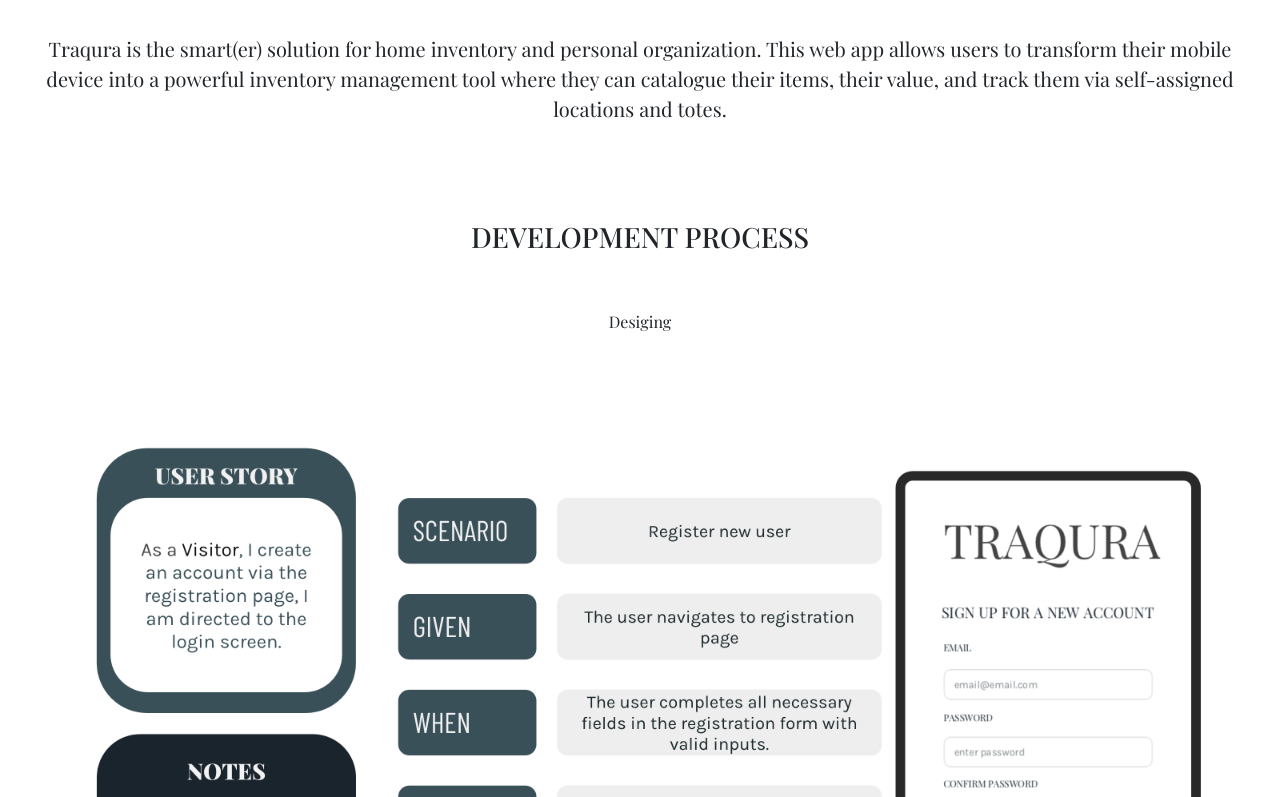
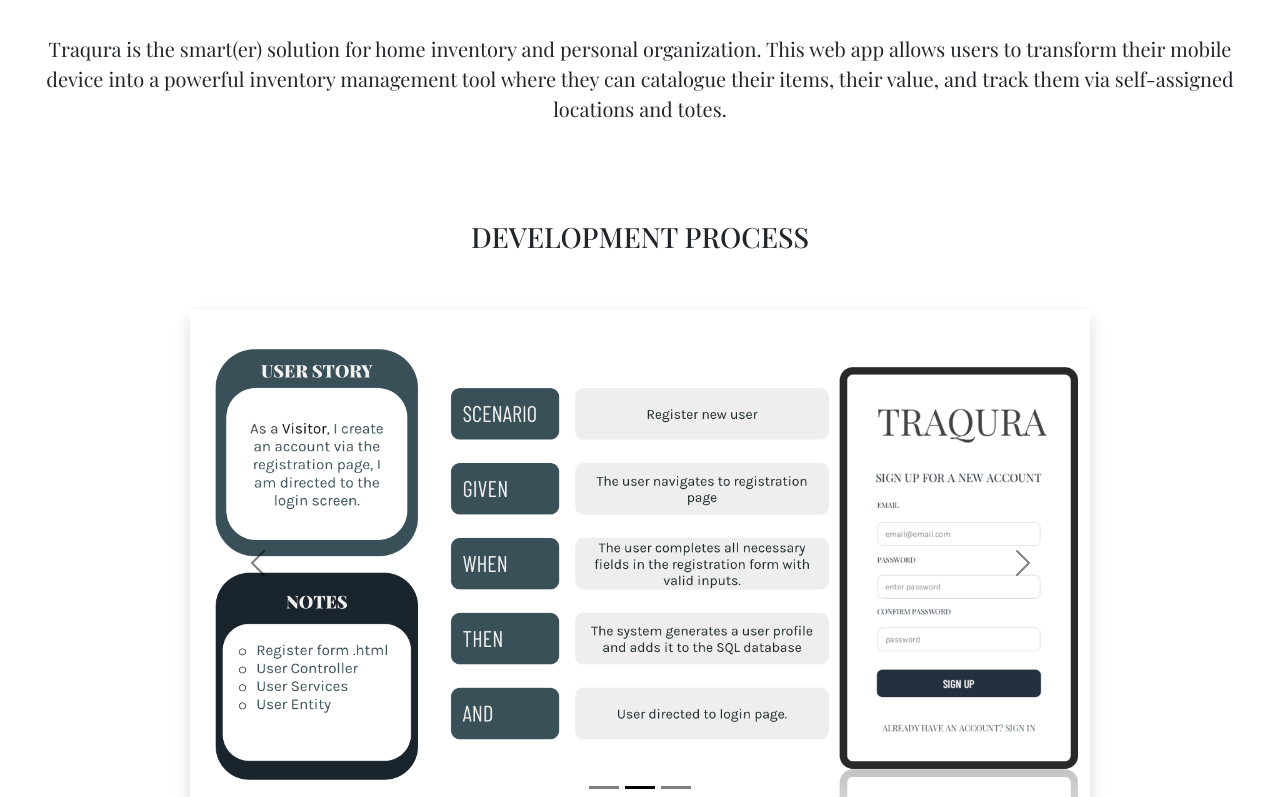
Before and after one commit to Capstone-GJR/frontend, a React (Create React App) app: page /aboutUs in a window 1280 px wide. Shown: the part 723-1520 px from the top of the page. Built offline with nearby package versions, Linux system fonts and the light colour scheme.

Commit message:
added bootstrap carousel

```diff
--- a/src/App.css
+++ b/src/App.css
@@ -157,6 +157,9 @@ h1,h2,h3,h4,h5,h6 {
     margin: .5em 0;
 
 }
+.shadow {
+    box-shadow: 0 4px 8px rgba(0, 0, 0, 0.26);
+}
 
 @media (max-width: 320px) {
     .componentCard {
--- a/src/components/pages/general/AboutUs.js
+++ b/src/components/pages/general/AboutUs.js
@@ -1,7 +1,7 @@
 import React from "react";
 import { FaGithub, FaLinkedinIn, FaUserGraduate } from "react-icons/fa";
 import { AiOutlineMail } from "react-icons/ai";
-import design from "../../../assets/design.png";
+import BsCarousel from "../../ui/BsCarousel";
 
 function AboutUs() {
   return (
@@ -163,11 +163,13 @@ function AboutUs() {
         items, their value, and track them via self-assigned locations and
         totes.
       </p>
-      <div className="py-2 py-lg-5">
+      <div className="py-5">
         <h3 className="py-3 py-lg-5">DEVELOPMENT PROCESS</h3>
-        <p className="text-center">Desiging</p>
-        <img src={design} className="img-fluid p-1 p-lg-5"/>
+        <div className="m-w-900 m-auto shadow">
+         <BsCarousel />
+        </div>
       </div>
+
     </div>
   );
 }
--- /dev/null
+++ b/src/components/ui/BsCarousel.js
@@ -0,0 +1,32 @@
+import Carousel from 'react-bootstrap/Carousel';
+import photo1 from "../../assets/photo1.png"
+
+function BsCarousel() {
+  return (
+    <Carousel variant='dark'>
+      <Carousel.Item>
+        <img
+          className="d-block w-100"
+          src={photo1}
+          alt="First slide"
+        />
+      </Carousel.Item>
+      <Carousel.Item>
+        <img
+          className="d-block w-100"
+          src={photo1}
+          alt="Second slide"
+        />
+      </Carousel.Item>
+      <Carousel.Item>
+        <img
+          className="d-block w-100"
+          src={photo1}
+          alt="Third slide"
+        />
+      </Carousel.Item>
+    </Carousel>
+  );
+}
+
+export default BsCarousel;
```
Also changed, not shown: src/assets/photo1.png (renamed from src/assets/design.png).
